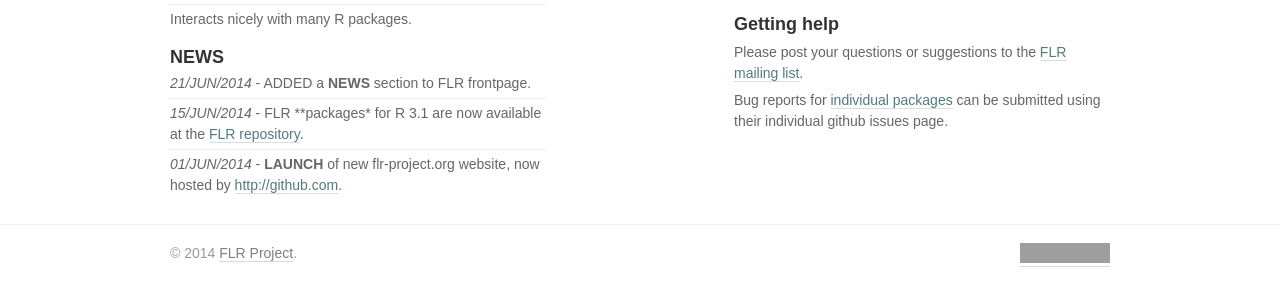
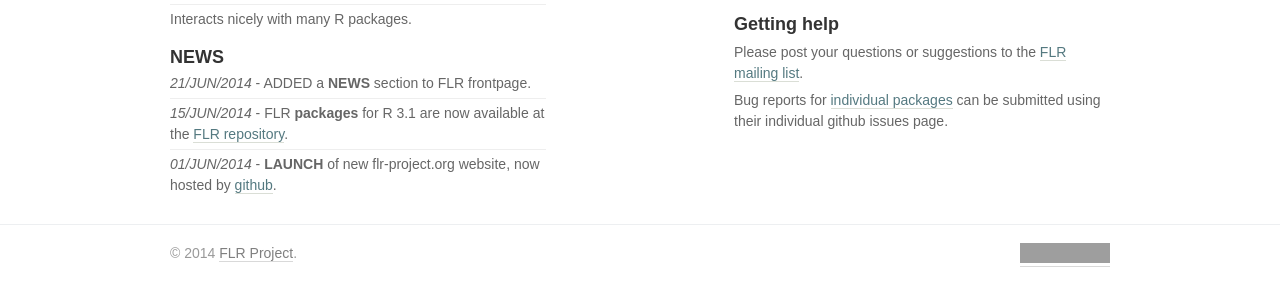
Before and after one commit to flr/flr.github.io, a Jekyll site: the page built from index.html, in a window 1280 px wide. Shown: the part 534-831 px from the top of the page. Built offline with Jekyll 4.4.1, drawn with Linux system fonts in a browser that asks for light colours; some web fonts are replaced; some of the changed lines change nothing that is shown; grey boxes are pictures that could not be loaded.

Commit message:
Testing include of NEWS.md

```diff
--- a/_includes/NEWS.html
+++ b/_includes/NEWS.html
@@ -1,3 +1,3 @@
 <li><em>21/JUN/2014</em> - ADDED a <strong>NEWS</strong> section to FLR frontpage.</li>
-<li><em>15/JUN/2014</em> - FLR **packages* for R 3.1 are now available at the <a href="http://www.flr-project.org/R/">FLR repository</a>.</li>
-<li><em>01/JUN/2014</em> - <strong>LAUNCH</strong> of new flr-project.org website, now hosted by <a href="http://github.com">http://github.com</a>.</li>
+<li><em>15/JUN/2014</em> - FLR <strong>packages</strong> for R 3.1 are now available at the <a href="http://www.flr-project.org/R/">FLR repository</a>.</li>
+<li><em>01/JUN/2014</em> - <strong>LAUNCH</strong> of new flr-project.org website, now hosted by <a href="http://github.com/flr/flr.github.io">github</a>.</li>
```
